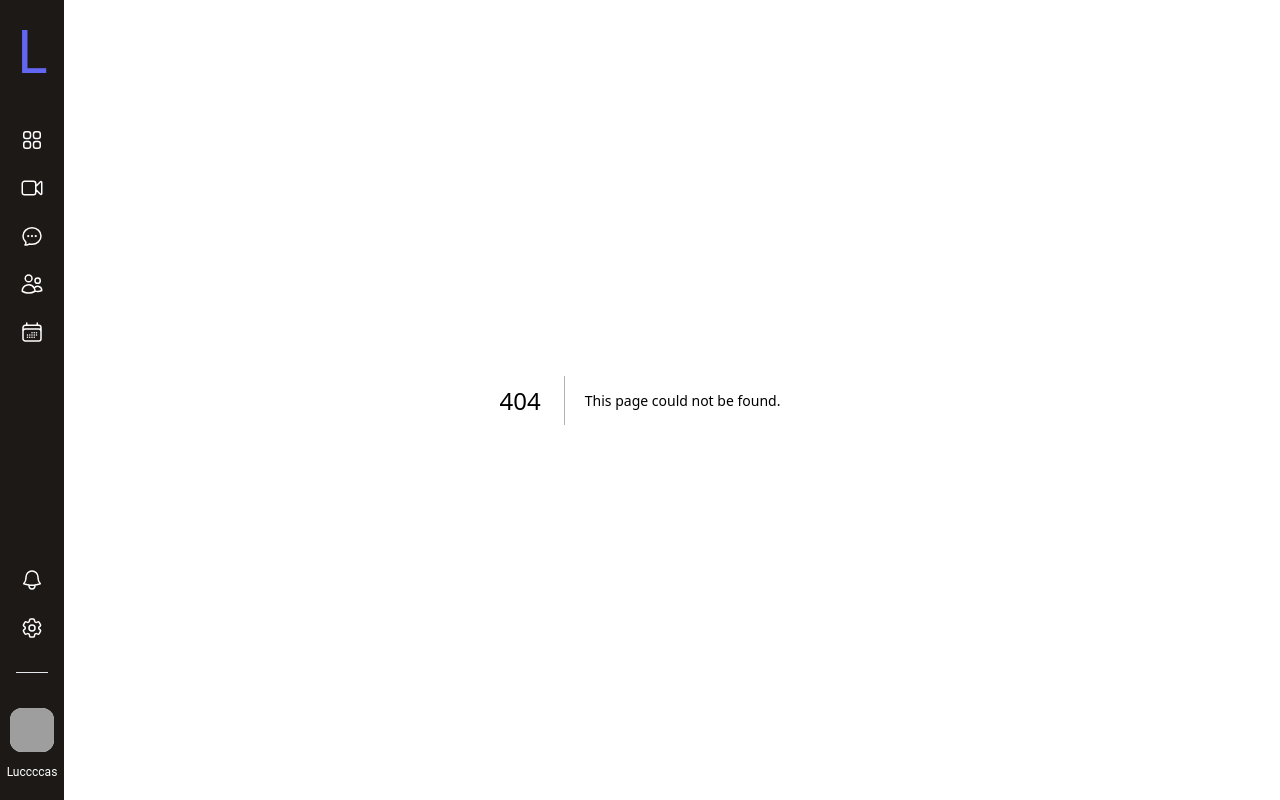
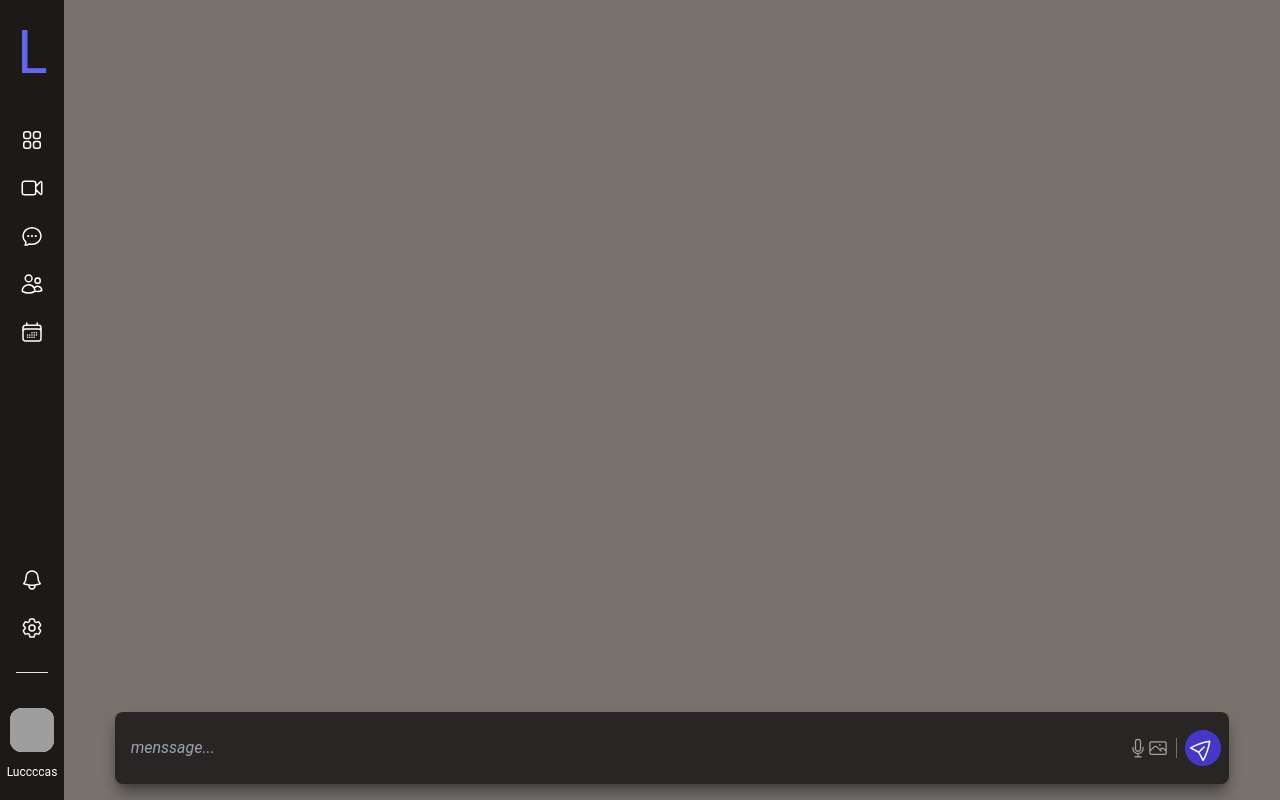
Before and after one commit to IsaacGSS/limbo, a Next.js app: page /app/chatinInbox in a window 1280 px wide. Before the commit this address had no page. Built offline with nearby package versions, Linux system fonts and the light colour scheme; grey boxes are pictures that could not be loaded; a web font is replaced by a local one.

Commit message:
🚧
add chat tester

```diff
--- /dev/null
+++ b/src/components/Chat/Chat.tsx
@@ -0,0 +1,68 @@
+import { useState, useEffect } from 'react'
+import { Mensseng } from './mensseng'
+import {
+  MicrophoneIcon,
+  PhotoIcon,
+  PaperAirplaneIcon
+} from '@heroicons/react/24/outline'
+
+export const Chat = () => {
+  const [mensagem, setMensagem] = useState<any>()
+  const [chatMensagem, setChatMensagem] = useState<any>([])
+
+  useEffect(() => {
+    setChatMensagem(chatMensagem)
+  }, [chatMensagem])
+
+  return (
+    <>
+      <section className='h-screen w-full flex flex-col '>
+        <div className='h-full w-full flex flex-col items-end'>
+          {chatMensagem &&
+            chatMensagem.map((e: any, key: any) => (
+              <Mensseng key={key} mensagem={e} />
+            ))}
+        </div>
+
+        <div className='w-full flex justify-center'>
+          <div className='flex flex-row justify-between items-center  w-11/12 min-h-14 m-4 p-2 bg-stone-800 rounded-lg shadow-lg shadow-neutral-700'>
+            <input
+              className='outline-none w-10/12 min-h-14 mx-2 bg-transparent placeholder:italic text-stone-50 '
+              placeholder='menssage...'
+              type='text'
+              value={mensagem}
+              id=''
+              autoComplete='on'
+              autoCorrect='on'
+              onChange={(e: any) => {
+                setMensagem(e.target.value)
+                console.log('upa')
+              }}
+            />
+            <div className='flex flex-row justify-center items-center'>
+              <button>
+                <MicrophoneIcon className='text-stone-400 hover:text-stone-100 w-5' />
+              </button>
+
+              <button>
+                <PhotoIcon className='text-stone-400 hover:text-stone-100 w-5' />
+              </button>
+
+              <hr className='w-px h-5 border-none bg-stone-500 rotate-180 mx-2' />
+
+              <button
+                className='rounded-full bg-indigo-700'
+                onClick={() => {
+                  mensagem === '' ? '' : chatMensagem.push(mensagem)
+                  setMensagem('')
+                }}
+              >
+                <PaperAirplaneIcon className='text-white w-6 -rotate-45 m-1.5' />
+              </button>
+            </div>
+          </div>
+        </div>
+      </section>
+    </>
+  )
+}
--- /dev/null
+++ b/src/components/Chat/mensseng.tsx
@@ -0,0 +1,11 @@
+export const Mensseng = ({ mensagem }: any) => {
+  return (
+    <>
+      {mensagem && (
+        <div className=' p-1.5 my-1 mx-2 rounded-tl-xl rounded-bl-xl rounded-br-xl flex flex-col items-end bg-emerald-500'>
+          <p>{mensagem}</p>
+        </div>
+      )}
+    </>
+  )
+}
--- a/src/components/HeaderNav.tsx
+++ b/src/components/HeaderNav/HeaderNav.tsx
@@ -1,15 +1,16 @@
-import { User } from '../api/Users'
+import { User } from '../../api/Users'
 import { useEffect, useState } from 'react'
-import { UserPerfil } from '../components/common/UserPerfil'
+import { UserPerfil } from '../common/UserPerfil'
+
 import {
-  ChatBubbleOvalLeftEllipsisIcon,
-  UsersIcon,
-  Squares2X2Icon,
-  CalendarDaysIcon,
-  VideoCameraIcon,
-  Cog6ToothIcon,
-  BellIcon
-} from '@heroicons/react/24/outline'
+  ChatinboxIcon,
+  HomeIcon,
+  VideoChatIcon,
+  PerfiIcon,
+  HabitosIcon,
+  NotificationIcon,
+  ConfigurationIcon
+} from './NavIcon'
 
 export const HeaderNav = () => {
   // Esta sendo usado o type Any para evitar descrever todo o tipo descrevendo toda Arary
@@ -30,21 +31,21 @@ export const HeaderNav = () => {
             L
           </p>
           <div id='menuHeader' className='flex flex-col items-center  gap-6'>
-            <Squares2X2Icon className='w-16 h-6 hover:text-indigo-600 hover:border-l-2 border-indigo-600' />
-            <VideoCameraIcon className='w-16 h-6 hover:text-indigo-600 hover:border-l-2 border-indigo-600' />
-            <ChatBubbleOvalLeftEllipsisIcon className='w-16 h-6 hover:text-indigo-600 hover:border-l-2 border-indigo-600' />
-            <UsersIcon className='w-16 h-6 hover:text-indigo-600 hover:border-l-2 border-indigo-600' />
-            <CalendarDaysIcon className='w-16 h-6 hover:text-indigo-600 hover:border-l-2 border-indigo-600' />
+            <HomeIcon />
+            <VideoChatIcon />
+            <ChatinboxIcon />
+            <PerfiIcon />
+            <HabitosIcon />
           </div>
         </div>
 
         <div id='perfilHeader' className='flex flex-col items-center gap-8'>
           <div className='flex flex-col items-center gap-6'>
-            <BellIcon className='w-16 h-6 hover:text-indigo-600 hover:border-l-2 border-indigo-600' />
-            <Cog6ToothIcon className='w-16 h-6 hover:text-indigo-600 hover:border-l-2 border-indigo-600' />
+            <NotificationIcon />
+            <ConfigurationIcon />
           </div>
 
-          <hr className='w-1/2 h-1' />
+          <hr className='w-8 h-1' />
 
           <UserPerfil
             profilePicture={user.profilePicture}
@@ -56,4 +57,3 @@ export const HeaderNav = () => {
     </>
   )
 }
-// rectangle-group
--- /dev/null
+++ b/src/components/HeaderNav/NavIcon.tsx
@@ -0,0 +1,66 @@
+import Link from 'next/link'
+import {
+  ChatBubbleOvalLeftEllipsisIcon,
+  UsersIcon,
+  Squares2X2Icon,
+  CalendarDaysIcon,
+  VideoCameraIcon,
+  Cog6ToothIcon,
+  BellIcon
+} from '@heroicons/react/24/outline'
+
+export const HomeIcon = () => {
+  return (
+    <Link href='/'>
+      <Squares2X2Icon className='w-16 h-6 hover:mr-1 hover:text-indigo-600 hover:border-l-4 border-indigo-600' />
+    </Link>
+  )
+}
+
+export const VideoChatIcon = () => {
+  return (
+    <Link href='/'>
+      <VideoCameraIcon className='w-16 h-6 hover:mr-1 hover:text-indigo-600 hover:border-l-4 border-indigo-600' />
+    </Link>
+  )
+}
+
+export const ChatinboxIcon = () => {
+  return (
+    <Link href='/app/chatinInbox'>
+      <ChatBubbleOvalLeftEllipsisIcon className='w-16 h-6 hover:mr-1 hover:text-indigo-600 hover:border-l-4 border-indigo-600' />
+    </Link>
+  )
+}
+
+export const PerfiIcon = () => {
+  return (
+    <Link href='/'>
+      <UsersIcon className='w-16 h-6 hover:mr-1 hover:text-indigo-600 hover:border-l-4 border-indigo-600' />
+    </Link>
+  )
+}
+
+export const HabitosIcon = () => {
+  return (
+    <Link href='/'>
+      <CalendarDaysIcon className='w-16 h-6 hover:mr-1 hover:text-indigo-600 hover:border-l-4 border-indigo-600' />
+    </Link>
+  )
+}
+
+export const NotificationIcon = () => {
+  return (
+    <Link href='/'>
+      <BellIcon className='w-16 h-6 hover:mr-1 hover:text-indigo-600 hover:border-l-4 border-indigo-600' />
+    </Link>
+  )
+}
+
+export const ConfigurationIcon = () => {
+  return (
+    <Link href='/'>
+      <Cog6ToothIcon className='w-16 h-6 hover:mr-1 hover:text-indigo-600 hover:border-l-4 border-indigo-600' />
+    </Link>
+  )
+}
--- a/src/pages/_app.tsx
+++ b/src/pages/_app.tsx
@@ -1,6 +1,6 @@
 import '@/styles/globals.css'
 import type { AppProps } from 'next/app'
-import { HeaderNav } from '../components/HeaderNav'
+import { HeaderNav } from '../components/HeaderNav/HeaderNav'
 
 export default function App({ Component, pageProps }: AppProps) {
   return (
--- /dev/null
+++ b/src/pages/app/chatinInbox.tsx
@@ -0,0 +1,14 @@
+import { Seo } from '@/components/common/Seo'
+import { Chat } from '../../components/Chat/Chat'
+
+export default function ChatinInbox() {
+  return (
+    <>
+      <Seo title='chat' />
+
+      <main className='h-screen pl-16 flex justify-center bg-stone-500'>
+        <Chat />
+      </main>
+    </>
+  )
+}
--- a/types/interface.tsx
+++ b/types/interface.tsx
@@ -1,7 +1,7 @@
 export interface iSeo {
   title: string
   description?: string
-  favicon?: string | undefined | null
+  favicon?: any
 }
 export interface iUsuarioPerfil {
   nickname: string
```
